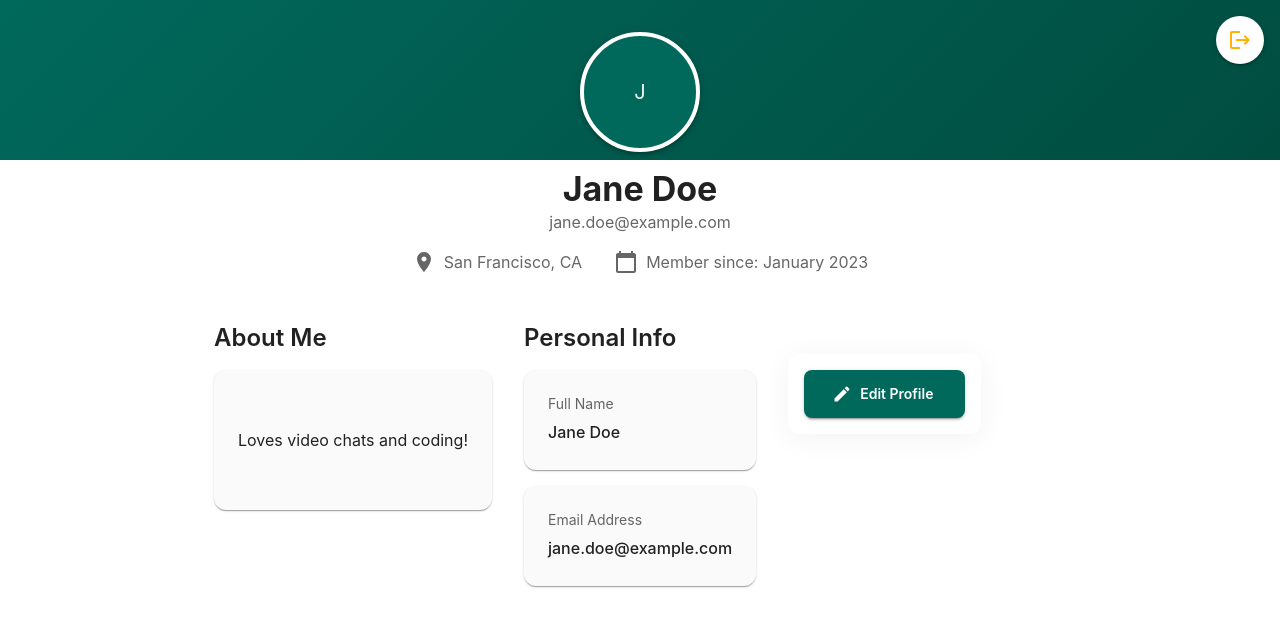
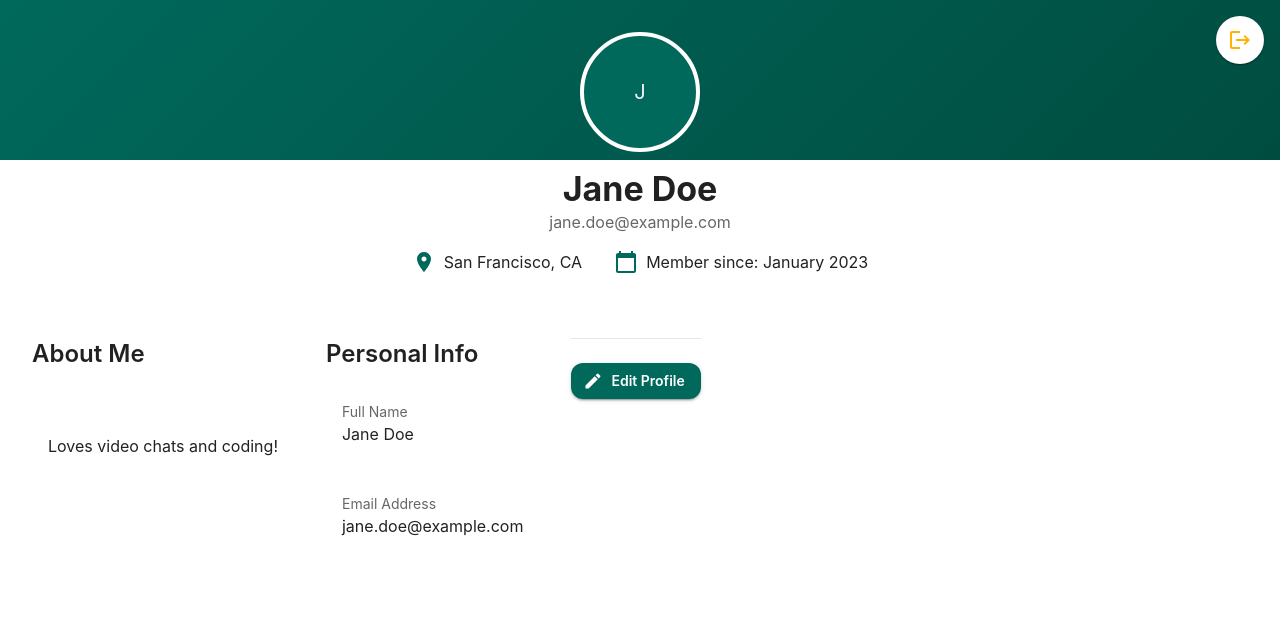
Before and after one commit to Mayank230106/WebRTC, a React (Vite) app in the folder frontend/: page /profile in a window 1280 px wide. Shown: the top 626 px of the page. Built offline with nearby package versions, Linux system fonts and the light colour scheme.

Commit message:
Revert "almost profile"
This reverts commit 2954c7983c06bdf47a2bb3c55c1c8c0ffd1d228d.

```diff
--- a/frontend/src/pages/Profile.jsx
+++ b/frontend/src/pages/Profile.jsx
@@ -10,8 +10,7 @@ import {
   IconButton,
   Grid,
   CssBaseline,
-  Stack,
-  Container
+  Stack
 } from '@mui/material';
 import { createTheme, ThemeProvider } from '@mui/material/styles';
 import {
@@ -23,6 +22,7 @@ import {
   CalendarToday
 } from '@mui/icons-material';
 
+// Theme configuration
 const theme = createTheme({
   palette: {
     primary: { main: '#00695c', contrastText: '#fff' },
@@ -64,12 +64,12 @@ export const Profile = () => {
           bgcolor: 'background.default',
           width: '100vw',
           minHeight: '100vh',
-          overflowX: 'hidden'
+          overflowX: 'hidden',
         }}
       >
         <Paper
           sx={{
-            width: '100%',
+            width: '100vw',
             minHeight: '100vh',
             position: 'relative',
             overflow: 'hidden',
@@ -99,24 +99,23 @@ export const Profile = () => {
               top: 16,
               right: 16,
               bgcolor: 'background.paper',
-              boxShadow: 2,
+              boxShadow: 1,
               '&:hover': { bgcolor: 'background.default' }
             }}
           >
             <LogoutIcon />
           </IconButton>
 
-          <Container maxWidth="md" sx={{ position: 'relative', zIndex: 1 }}>
           {/* Header */}
-            <Box sx={{ textAlign: 'center', mb: 6 }}>
+          <Box sx={{ position: 'relative', textAlign: 'center', mb: 8 }}>
             <Avatar
               sx={{
                 width: 120,
                 height: 120,
                 mx: 'auto',
                 border: '4px solid #fff',
-                  bgcolor: 'primary.main',
-                  boxShadow: 3
+                zIndex: 1,
+                bgcolor: 'primary.main'
               }}
             >
               {user.name.charAt(0)}
@@ -124,17 +123,17 @@ export const Profile = () => {
             <Typography variant="h4" sx={{ mt: 2 }}>{user.name}</Typography>
             <Typography color="text.secondary" sx={{ mb: 1 }}>{user.email}</Typography>
             <Stack direction="row" justifyContent="center" spacing={4} sx={{ mt: 2 }}>
-                <Box sx={{ display: 'flex', alignItems: 'center', color: 'text.secondary' }}>
-                  <LocationOn sx={{ mr: 1 }} />{user.location}
+              <Box sx={{ display: 'flex', alignItems: 'center' }}>
+                <LocationOn color="primary" sx={{ mr: 1 }} />{user.location}
               </Box>
-                <Box sx={{ display: 'flex', alignItems: 'center', color: 'text.secondary' }}>
-                  <CalendarToday sx={{ mr: 1 }} />Member since: {user.joined}
+              <Box sx={{ display: 'flex', alignItems: 'center' }}>
+                <CalendarToday color="primary" sx={{ mr: 1 }} />Member since: {user.joined}
               </Box>
             </Stack>
           </Box>
 
           {/* Content */}
-            <Grid container spacing={4}>
+          <Grid container spacing={4} sx={{ width: '100%', m: 0 }}>
             <Grid item xs={12} md={6}>
               <Typography variant="h5" sx={{ mb: 2 }}>About Me</Typography>
               {editMode ? (
@@ -148,15 +147,7 @@ export const Profile = () => {
                   variant="outlined"
                 />
               ) : (
-                  <Box sx={{
-                    p: 3,
-                    bgcolor: '#fafafa',
-                    borderRadius: 3,
-                    minHeight: 140,
-                    boxShadow: 1,
-                    display: 'flex',
-                    alignItems: 'center'
-                  }}>
+                <Box sx={{ p: 2, bgcolor: 'background.paper', borderRadius: 2, minHeight: 120, display: 'flex', alignItems: 'center' }}>
                   <Typography>{user.bio}</Typography>
                 </Box>
               )}
@@ -166,13 +157,9 @@ export const Profile = () => {
               <Typography variant="h5" sx={{ mb: 2 }}>Personal Info</Typography>
               <Stack spacing={2}>
                 {['name', 'email'].map((field) => (
-                    <Box key={field} sx={{
-                      p: 3,
-                      bgcolor: '#fafafa',
-                      borderRadius: 3,
-                      boxShadow: 1
-                    }}>
-                      <Typography variant="body2" color="text.secondary" sx={{ mb: 0.5 }}>
+                  <Box key={field} sx={{ p: 2, bgcolor: 'background.paper', borderRadius: 2, display: 'flex', alignItems: 'center' }}>
+                    <Box sx={{ flex: 1 }}>
+                      <Typography variant="body2" color="text.secondary">
                         {field === 'name' ? 'Full Name' : 'Email Address'}
                       </Typography>
                       {editMode ? (
@@ -185,91 +172,27 @@ export const Profile = () => {
                           InputProps={{ disableUnderline: true }}
                         />
                       ) : (
-                        <Typography variant="subtitle1" sx={{ fontWeight: 500 }}>{user[field]}</Typography>
+                        <Typography>{user[field]}</Typography>
                       )}
+                    </Box>
                   </Box>
                 ))}
               </Stack>
             </Grid>
 
             <Grid item xs={12}>
-                <Box
-                  sx={{
-                    display: 'flex',
-                    flexDirection: { xs: 'column', sm: 'row' },
-                    justifyContent: { xs: 'center', sm: 'flex-end' },
-                    alignItems: 'center',
-                    gap: 2,
-                    mt: 4,
-                    p: 2,
-                    borderRadius: 3,
-                    bgcolor: 'rgba(255, 255, 255, 0.6)',
-                    backdropFilter: 'blur(10px)',
-                    boxShadow: '0 4px 30px rgba(0, 0, 0, 0.05)',
-                    transition: 'all 0.3s ease'
-                  }}
-                >
+              <Box sx={{ display: 'flex', justifyContent: 'flex-end', pt: 3, borderTop: '1px solid rgba(0,0,0,0.1)' }}>
                 {editMode ? (
                   <>
-                      <Button
-                        variant="outlined"
-                        startIcon={<CloseIcon />}
-                        onClick={() => setEditMode(false)}
-                        sx={{
-                          px: 3,
-                          py: 1.5,
-                          borderRadius: 2,
-                          transition: 'transform 0.2s',
-                          '&:hover': { transform: 'translateY(-2px)' }
-                        }}
-                      >
-                        Cancel
-                      </Button>
-                      <Button
-                        variant="contained"
-                        startIcon={<SaveIcon />}
-                        onClick={handleSave}
-                        sx={{
-                          px: 3,
-                          py: 1.5,
-                          borderRadius: 2,
-                          bgcolor: 'primary.main',
-                          color: 'primary.contrastText',
-                          transition: 'transform 0.2s',
-                          '&:hover': {
-                            bgcolor: 'primary.dark',
-                            transform: 'translateY(-2px)'
-                          }
-                        }}
-                      >
-                        Save Changes
-                      </Button>
+                    <Button variant="outlined" startIcon={<CloseIcon />} onClick={() => setEditMode(false)} sx={{ mr: 2 }}>Cancel</Button>
+                    <Button variant="contained" startIcon={<SaveIcon />} onClick={handleSave}>Save Changes</Button>
                   </>
                 ) : (
-                    <Button
-                      variant="contained"
-                      startIcon={<EditIcon />}
-                      onClick={() => setEditMode(true)}
-                      sx={{
-                        px: 4,
-                        py: 1.5,
-                        borderRadius: 2,
-                        bgcolor: 'primary.main',
-                        color: 'primary.contrastText',
-                        transition: 'transform 0.2s',
-                        '&:hover': {
-                          bgcolor: 'primary.dark',
-                          transform: 'translateY(-2px)'
-                        }
-                      }}
-                    >
-                      Edit Profile
-                    </Button>
+                  <Button variant="contained" startIcon={<EditIcon />} onClick={() => setEditMode(true)}>Edit Profile</Button>
                 )}
               </Box>
             </Grid>
           </Grid>
-          </Container>
         </Paper>
       </Box>
     </ThemeProvider>
```
Lines whose indentation alone changed are shown as unchanged.
